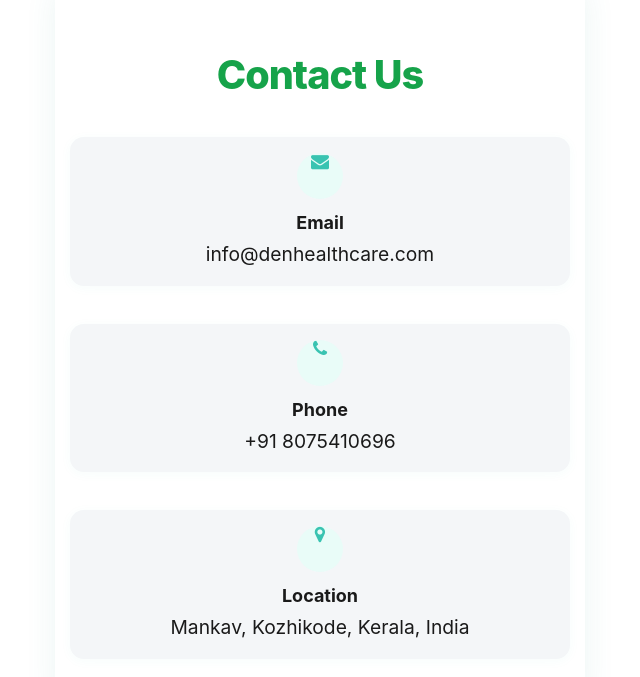
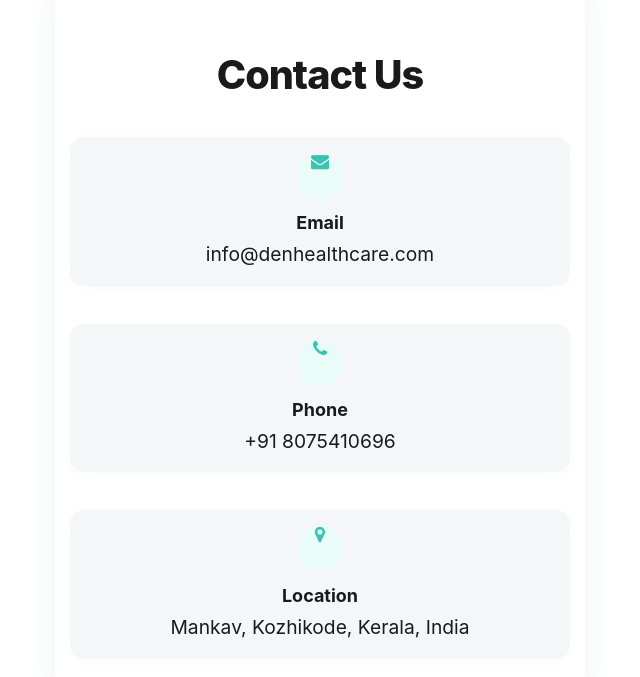
Before and after one commit to rahmannadu/DenColourfull, a plain HTML site: page index.html in a window 1280 px wide. Shown: the part 3780-4457 px from the top of the page, without its empty margins (320-960 px from the left). Drawn offline with Linux system fonts and the light colour scheme.

Commit message:
Update styles.css

```diff
--- a/styles.css
+++ b/styles.css
@@ -561,7 +561,7 @@ ul {
 .contact-section h2 {
   font-size: 2.2rem;
   margin-bottom: 30px;
-  color: var(--green);
+  color: var(--Black);
   font-weight: 800;
   letter-spacing: -1px;
   text-align: center;
```
